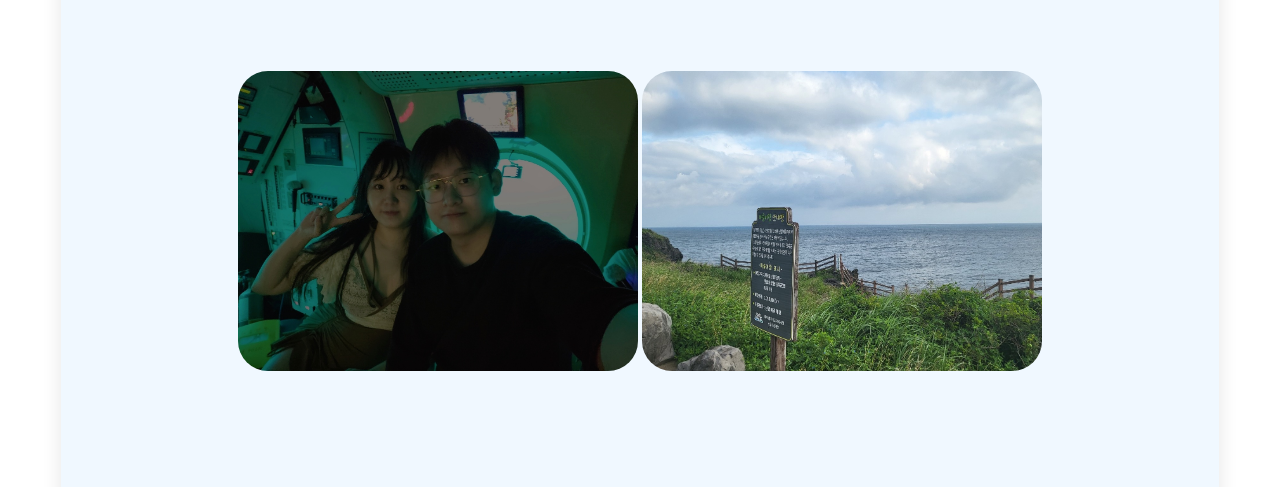
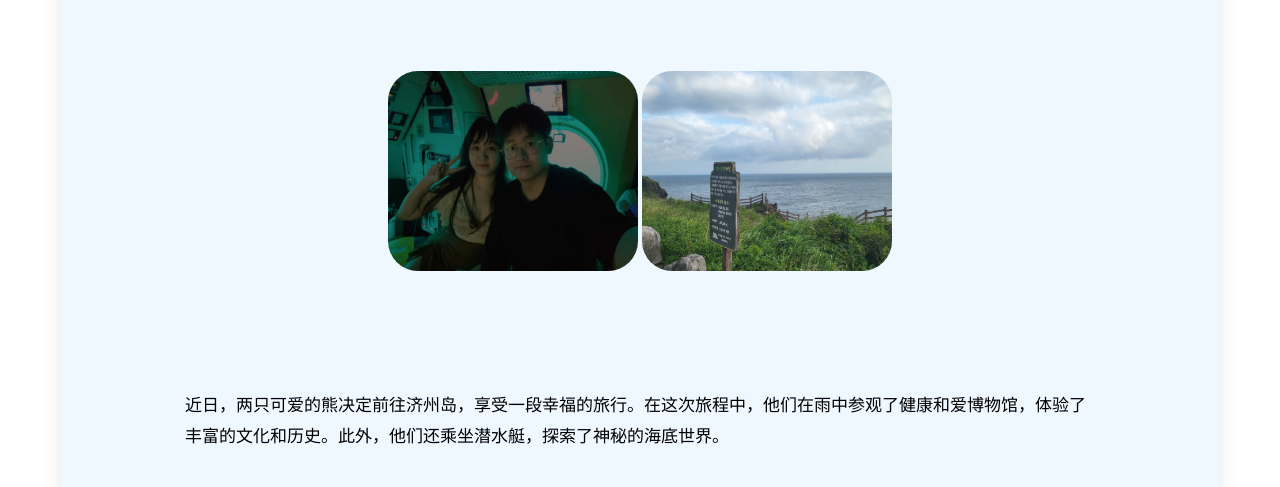
Before and after one commit to yiu867118/xiongweb.github.io, a plain HTML site: page news4.html in a window 1280 px wide. Shown: the part 253-740 px from the top of the page. Drawn offline with Linux system fonts and the light colour scheme.

Commit message:
更新新闻图片排列

```diff
--- a/news4.html
+++ b/news4.html
@@ -87,8 +87,8 @@
                 <p id="p1"> </p>
                 <br>
                 <figure>
-                    <img id="img" src="home_pic/104_1.jpg" width="400" height="300">
-                    <img id="img" src="home_pic/104_2.jpg" width="400" height="300">
+                    <img id="img" src="home_pic/104_1.jpg" width="250" height="200">
+                    <img id="img" src="home_pic/104_2.jpg" width="250" height="200">
                 </figure>
             </header>
             <br>
```
Also changed, not shown: news6.html (+2 -2 lines).
